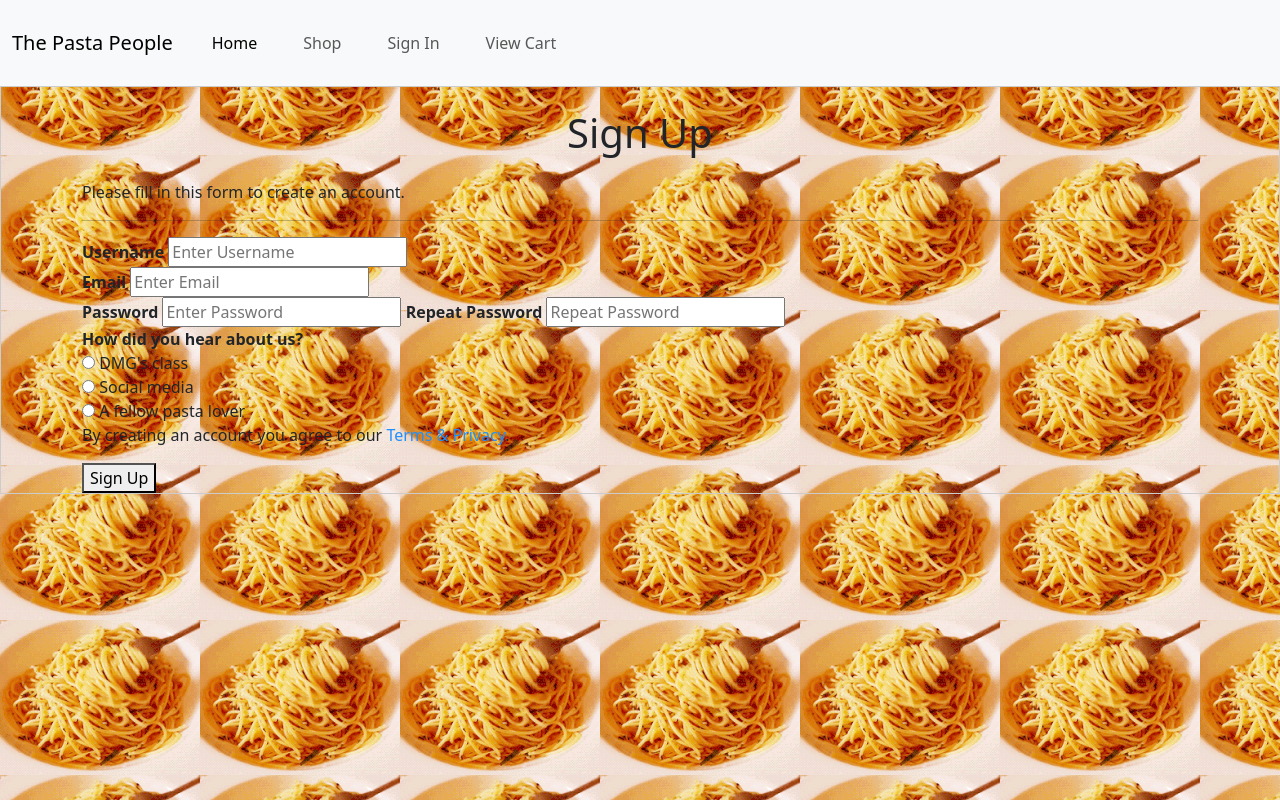
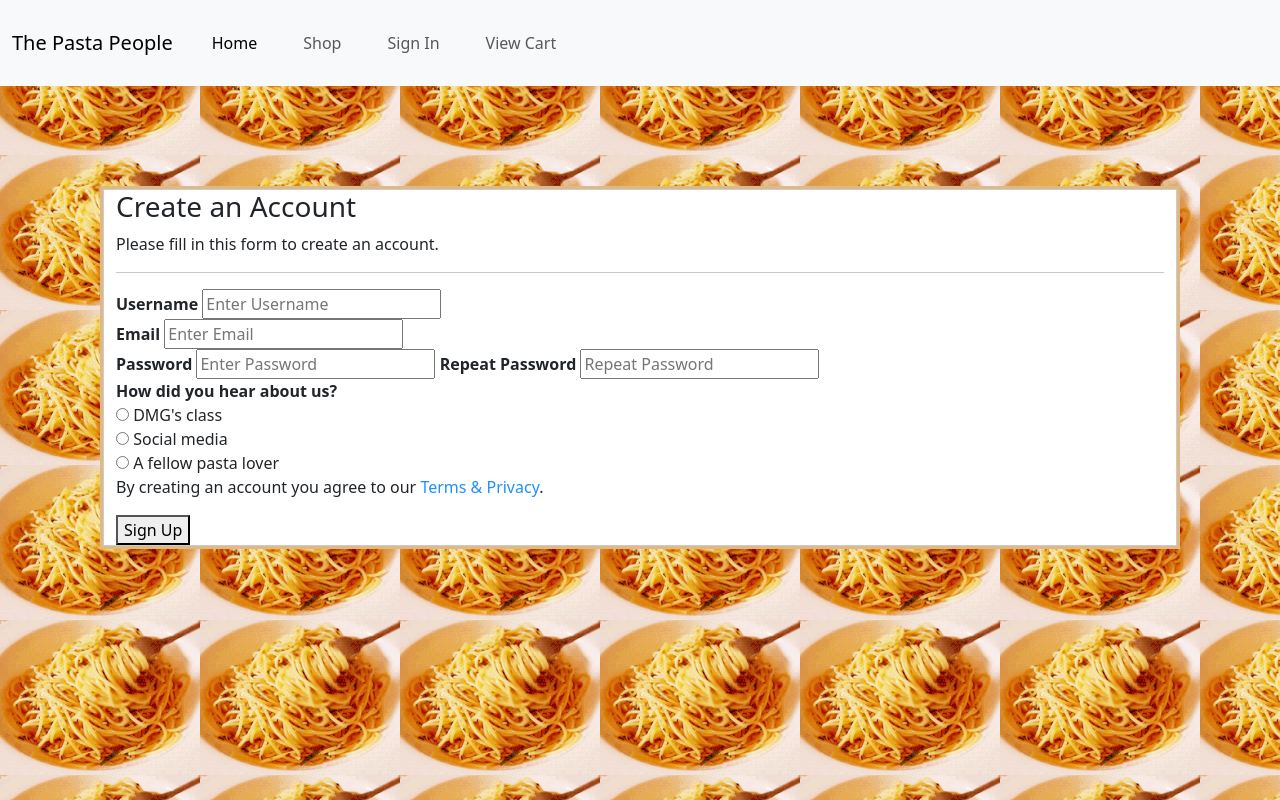
Before and after one commit to lookatjla/ecommerce-site, a plain HTML site: page signup.html in a window 1280 px wide. Drawn offline with nearby package versions, Linux system fonts and the light colour scheme.

Commit message:
update verbiage and heading size

```diff
--- a/signup.html
+++ b/signup.html
@@ -38,9 +38,10 @@
       </nav>
 </header>
     <main>
+      <div class="page-content">
         <form action="action_page.php" style="border:1px solid #ccc">
             <div class="container">
-              <h1>Sign Up</h1>
+              <h3>Create an Account</h3>
               <p>Please fill in this form to create an account.</p>
               <hr>
 
@@ -72,6 +73,8 @@
               </div>
             </div>
           </form>
+      </div>
+
     </main>
 
 </body>
```
